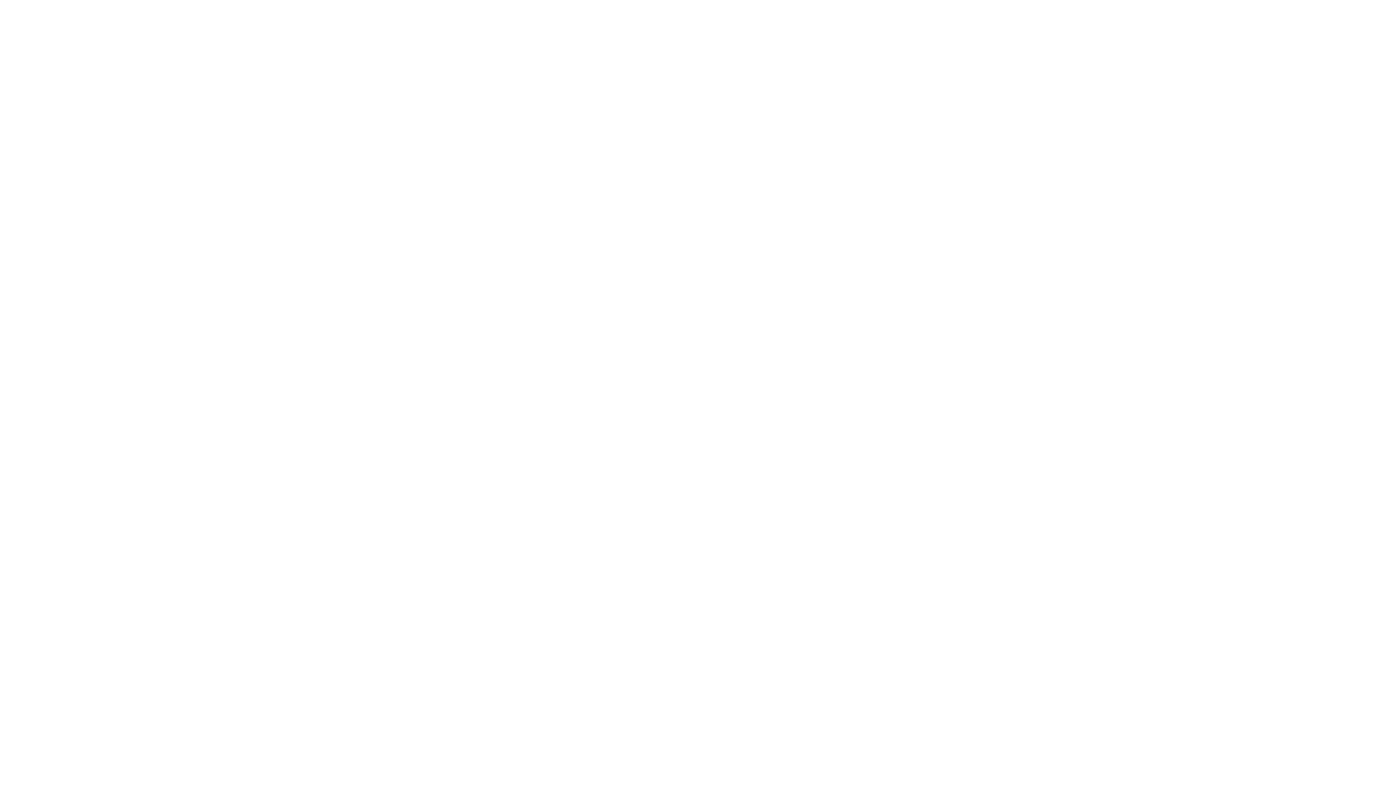
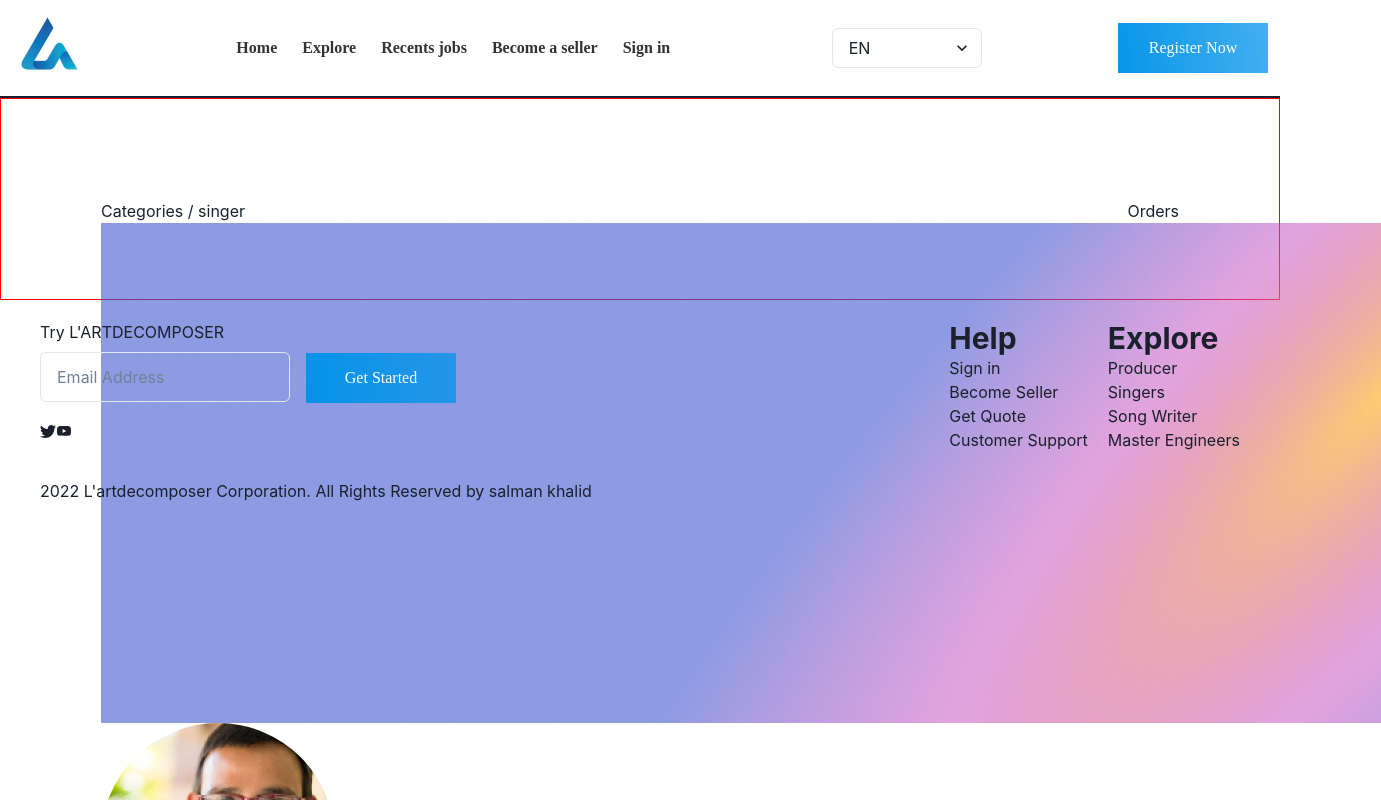
Before and after one commit to Bello2609/Decomposer-frontend, a React (Create React App) app: page /user-profile in a window 1280 px wide. Before the commit this address had no page. Shown: the top 800 px of the page, 1381 px wide, since content can reach past the window. Built offline with nearby package versions, Linux system fonts and the light colour scheme.

Commit message:
user profile page

```diff
--- a/src/UI/MainModal/MainModal.js
+++ b/src/UI/MainModal/MainModal.js
@@ -1,5 +1,5 @@
 import React from "react";
-import { Modal, ModalOverlay, ModalContent, ModalBody, ModalCloseButton, useDisclosure } from "@chakra-ui/react";
+import { Modal, ModalOverlay, ModalContent, ModalBody, ModalCloseButton } from "@chakra-ui/react";
 const MainModal = ({children, open, close})=>{
 
 
--- a/src/images.js
+++ b/src/images.js
@@ -8,6 +8,8 @@ import rectangle14 from "./assets/Rectangle14.png";
 import rectangle16 from "./assets/Rectangle16.png";
 import rectangle17 from "./assets/Rectangle17.png";
 import rectangle47 from "./assets/Rectangle47.png";
+import rectangle58 from "./assets/Rectangle58.png";
+import rectangle60 from "./assets/Rectangle60.png";
 import rectangle74 from "./assets/Rectangle74.png";
 import rectamgle101 from "./assets/Rectangle101.png";
 import rectangle128 from "./assets/Rectangle128.png";
@@ -30,6 +32,8 @@ export {
     rectangle16,
     rectangle17,
     rectangle47,
+    rectangle58,
+    rectangle60,
     rectamgle101,
     rectangle128,
     rectangle129,
--- /dev/null
+++ b/src/pages/UserProfile/UserProfile.js
@@ -0,0 +1,35 @@
+import React from "react";
+import { Box, Text, Image } from "@chakra-ui/react";
+import { css } from "@chakra-ui/react";
+import * as images from "../../images";
+
+
+const UserProfile = ()=>{
+    return (
+        <>
+            <Box css={styles.container}>
+                <Box display="flex" justifyContent="space-between">
+                    <Text>Categories / singer</Text>
+                    <Text>Orders</Text>
+                </Box>
+                <Box>
+                    <Box width="100vw" height="500px" bgPos="center" bgRepeat="no-repeat" bgSize="cover" bgImage={`url(${images.rectangle58})`}>
+
+                    </Box>
+                    <Image src={images.rectangle60} borderRadius="100%" alt="profile photo" />
+                </Box>
+            </Box>
+        </>
+    );
+}
+const styles = {
+    container: css`
+        width: 100vw;
+        height: 100vh;
+        height: 100px;
+        border: 1px solid red;
+        padding: 100px;
+
+    `
+}
+export default UserProfile;
--- a/src/router.js
+++ b/src/router.js
@@ -10,6 +10,7 @@ const UpdatePassword = lazy(()=> import("./pages/UpdatePassword/UpdatePassword")
 const Explore = lazy(()=> import("./pages/Explore/Explore"));
 const Category = lazy(()=>import("./pages/Category/Category"));
 const CategoryId = lazy(()=>import("./pages/Category/CategoryId"));
+const UserProfile = lazy(()=> import("./pages/UserProfile/UserProfile"));
 
 //layout
 
@@ -62,6 +63,13 @@ const Router = ()=>{
                         </Layout>
                     </Suspense>
                 } />
+                <Route path="/user-profile" element={
+                    <Suspense>
+                        <Layout>
+                            <UserProfile />
+                        </Layout>
+                    </Suspense>
+                } />
                  <Route path="/category" element={
                     <Suspense>
                         <Layout>
```
Also changed, not shown: src/assets/Rectangle58.png (added), src/assets/Rectangle60.png (added).
